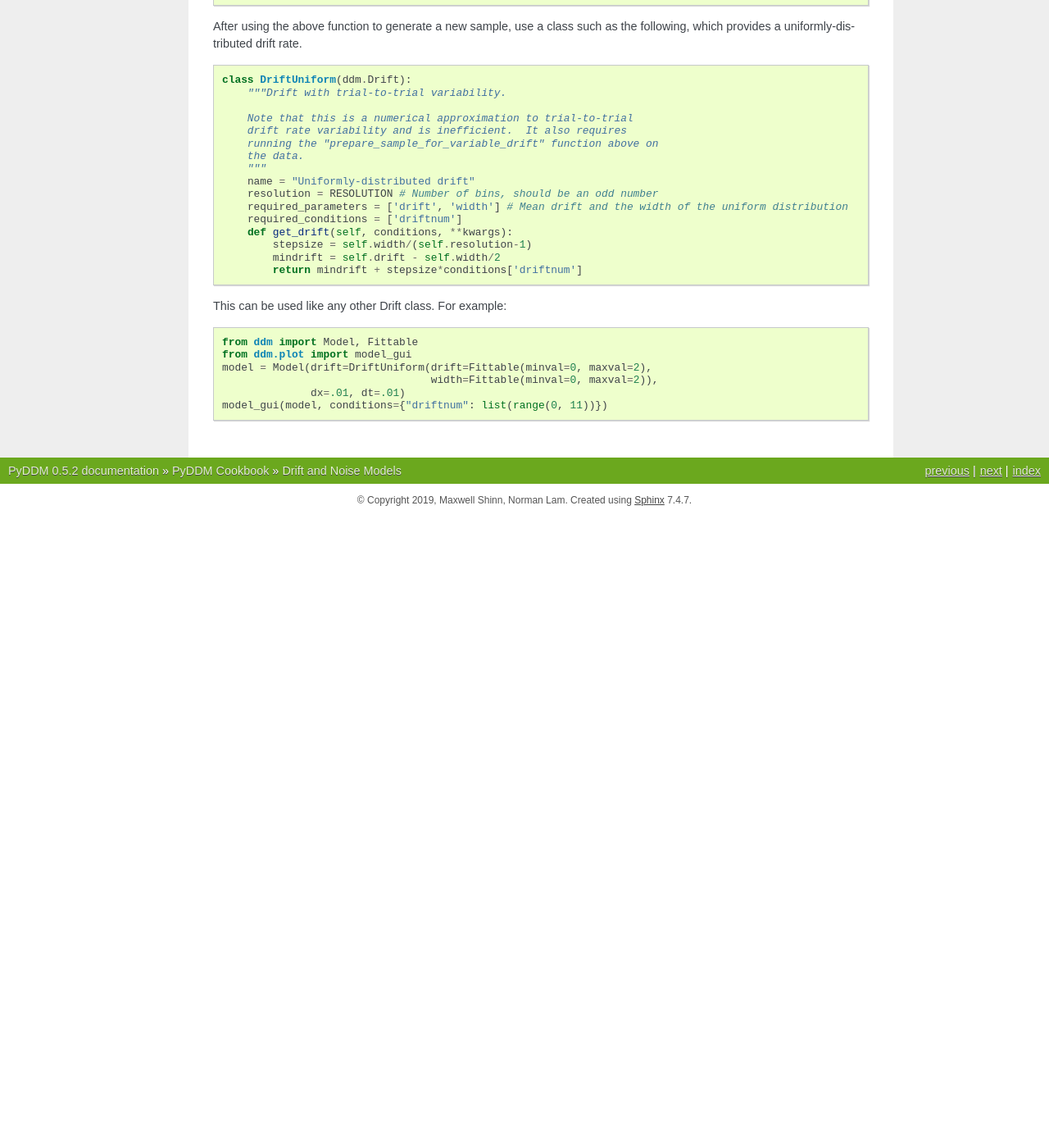
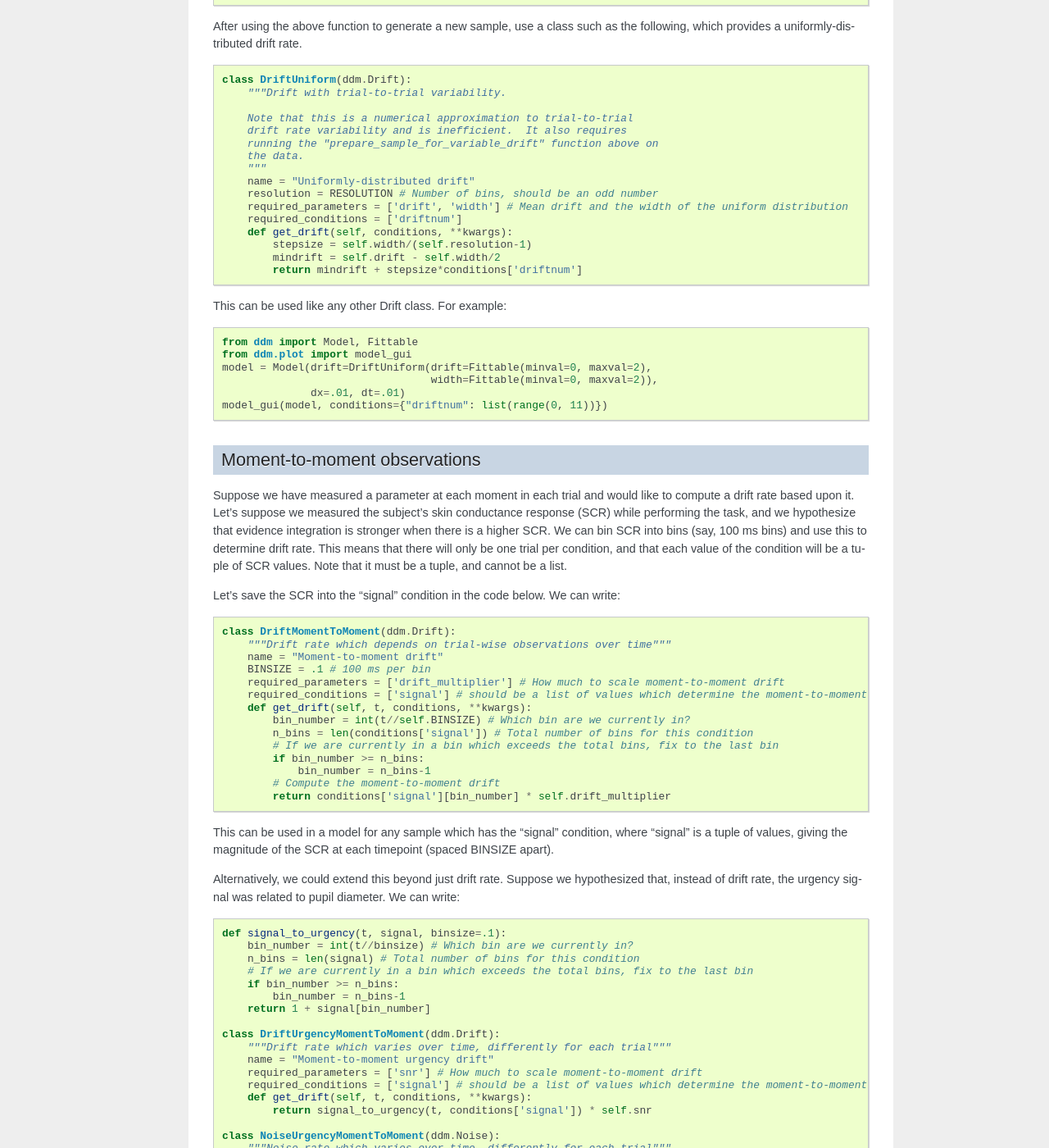
Before and after one commit to mwshinn/PyDDM, a Sphinx documentation site: the page built from doc/cookbook/driftnoise.rst, in a window 1280 px wide and 1400 px high, scrolled down 3929 px. Shown: the whole window at 82% size. Built offline with Sphinx 7.4.7, drawn with Linux system fonts in a browser that asks for light colours; formulas are drawn with MathJax 3; before the commit the page ends 4559 px from its top, so only the background shows below that; some of the changed text lies outside the part shown.

Commit message:
Update documentation to describe moment-to-moment conditions, see bug #42

```diff
--- a/doc/conf.py
+++ b/doc/conf.py
@@ -20,10 +20,10 @@
 # -- Project information -----------------------------------------------------
 
 project = 'PyDDM'
-copyright = '2019, Maxwell Shinn, Norman Lam'
+copyright = '2019-2022, Maxwell Shinn, Norman Lam'
 author = 'Maxwell Shinn, Norman Lam'
 
-exec(open("../ddm/_version.py", "r").read()) # get __version__ variable
+exec(open("../pyddm/_version.py", "r").read()) # get __version__ variable
 
 # The short X.Y version
 version = ".".join(__version__.split(".")[0:-1])
--- a/doc/cookbook/driftnoise.rst
+++ b/doc/cookbook/driftnoise.rst
@@ -232,3 +232,47 @@ This can be used like any other Drift class.  For example::
                                    width=Fittable(minval=0, maxval=2)),
                 dx=.01, dt=.01)
   model_gui(model, conditions={"driftnum": list(range(0, 11))})
+
+
+.. _momenttomoment:
+
+Moment-to-moment observations
+~~~~~~~~~~~~~~~~~~~~~~~~~~~~~
+
+Suppose we have measured a parameter at each moment in each trial and would like
+to compute a drift rate based upon it.  Let's suppose we measured the subject's
+skin conductance response (SCR) while performing the task, and we hypothesize
+that evidence integration is stronger when there is a higher SCR.  We can bin
+SCR into bins (say, 100 ms bins) and use this to determine drift rate.  This
+means that there will only be one trial per condition, and that each value of
+the condition will be a tuple of SCR values.  Note that it must be a tuple, and
+cannot be a list.
+
+Let's save the SCR into the "signal" condition in the code below.  We can write:
+
+.. literalinclude:: ../downloads/cookbook.py
+   :language: python
+   :start-after: # Start DriftMomentToMoment
+   :end-before: # End DriftMomentToMoment
+
+This can be used in a model for any sample which has the "signal" condition,
+where "signal" is a tuple of values, giving the magnitude of the SCR at each
+timepoint (spaced BINSIZE apart).
+
+Alternatively, we could extend this beyond just drift rate. Suppose we
+hypothesized that, instead of drift rate, the urgency signal was related to
+pupil diameter.  We can write:
+
+.. literalinclude:: ../downloads/cookbook.py
+   :language: python
+   :start-after: # Start UrgencyMomentToMoment
+   :end-before: # End UrgencyMomentToMoment
+
+Then, we could create a model using the following::
+
+  from ddm import Model, Fittable
+  from ddm.plot import model_gui
+  m = Model(drift=DriftUrgencyMomentToMoment(snr=Fittable(minval=0, maxval=2)),
+            noise=NoiseUrgencyMomentToMoment(),
+            dt=.01, dx=.01)
+  model_gui(m, conditions={"signal": [(.1, .1, .1, .1, .1, .1, 0), (0.0, 1, 2, 3), (0, 0.0, 0,0, 1)]})
--- a/doc/downloads/cookbook.py
+++ b/doc/downloads/cookbook.py
@@ -395,3 +395,46 @@ class DriftUniform(ddm.Drift):
         mindrift = self.drift - self.width/2
         return mindrift + stepsize*conditions['driftnum']
 # End DriftUniform
+
+# Start DriftMomentToMoment
+class DriftMomentToMoment(ddm.Drift):
+    """Drift rate which depends on trial-wise observations over time"""
+    name = "Moment-to-moment drift"
+    BINSIZE = .1 # 100 ms per bin
+    required_parameters = ['drift_multiplier'] # How much to scale moment-to-moment drift
+    required_conditions = ['signal'] # should be a list of values which determine the moment-to-moment drift
+    def get_drift(self, t, conditions, **kwargs):
+        bin_number = int(t//self.BINSIZE) # Which bin are we currently in?
+        n_bins = len(conditions['signal']) # Total number of bins for this condition
+        # If we are currently in a bin which exceeds the total bins, fix to the last bin
+        if bin_number >= n_bins:
+            bin_number = n_bins-1
+        # Compute the moment-to-moment drift
+        return conditions['signal'][bin_number] * self.drift_multiplier
+# End DriftMomentToMoment
+
+# Start UrgencyMomentToMoment
+def signal_to_urgency(t, signal, binsize=.1):
+    bin_number = int(t//binsize) # Which bin are we currently in?
+    n_bins = len(signal) # Total number of bins for this condition
+    # If we are currently in a bin which exceeds the total bins, fix to the last bin
+    if bin_number >= n_bins:
+        bin_number = n_bins-1
+    return 1 + signal[bin_number]
+
+class DriftUrgencyMomentToMoment(ddm.Drift):
+    """Drift rate which varies over time, differently for each trial"""
+    name = "Moment-to-moment urgency drift"
+    required_parameters = ['snr'] # How much to scale moment-to-moment drift
+    required_conditions = ['signal'] # should be a list of values which determine the moment-to-moment drift
+    def get_drift(self, t, conditions, **kwargs):
+        return signal_to_urgency(t, conditions['signal']) * self.snr
+
+class NoiseUrgencyMomentToMoment(ddm.Noise):
+    """Noise rate which varies over time, differently for each trial"""
+    name = "Moment-to-moment urgency noise"
+    required_parameters = [] # How much to scale moment-to-moment drift
+    required_conditions = ['signal'] # should be a list of values which determine the moment-to-moment drift
+    def get_noise(self, t, conditions, **kwargs):
+        return signal_to_urgency(t, conditions['signal'])
+# End UrgencyMomentToMoment
```
Also changed, not shown: doc/cookbook/index.rst (+7 -0 lines), doc/faqs.rst (+25 -0 lines).
